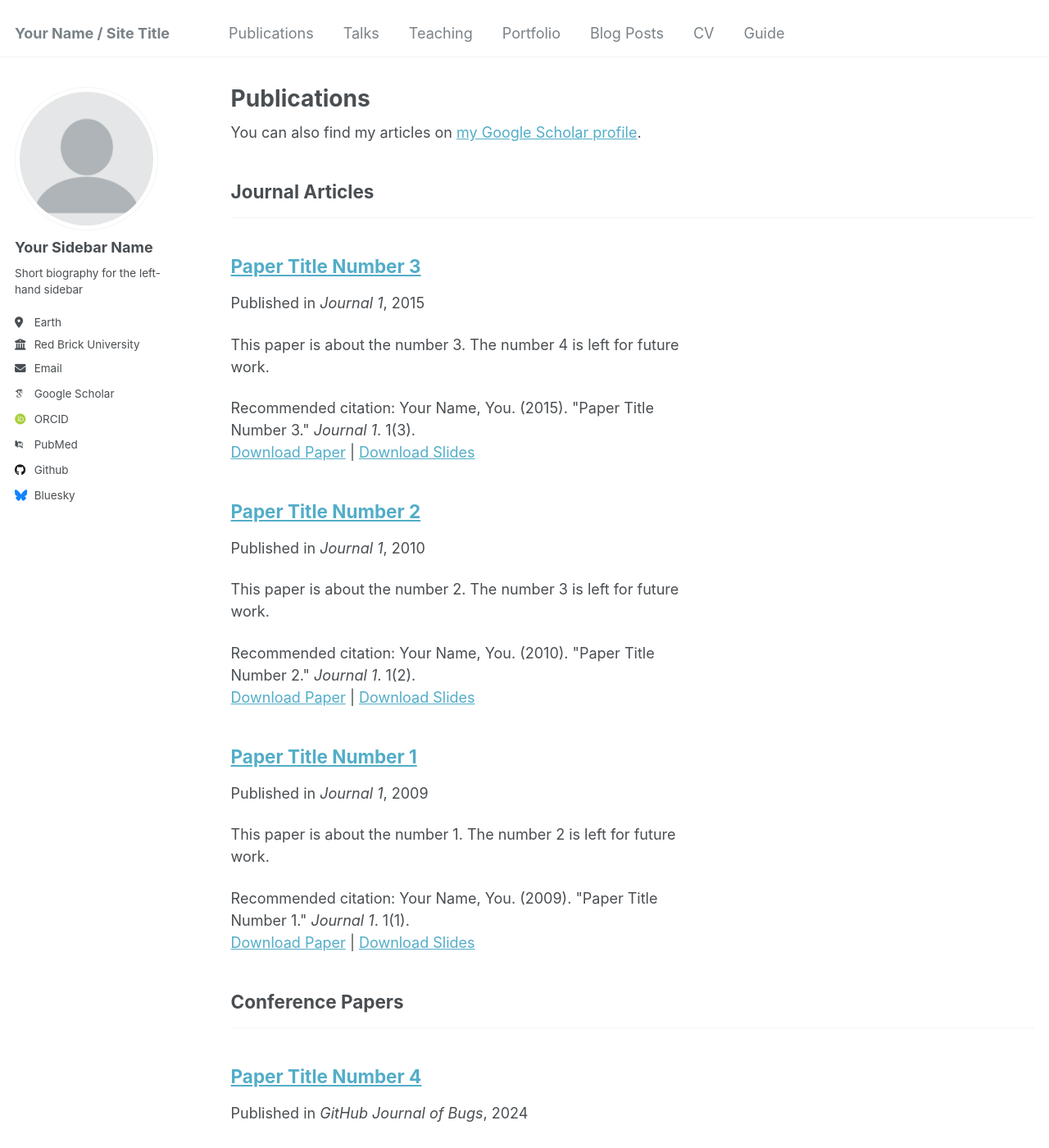
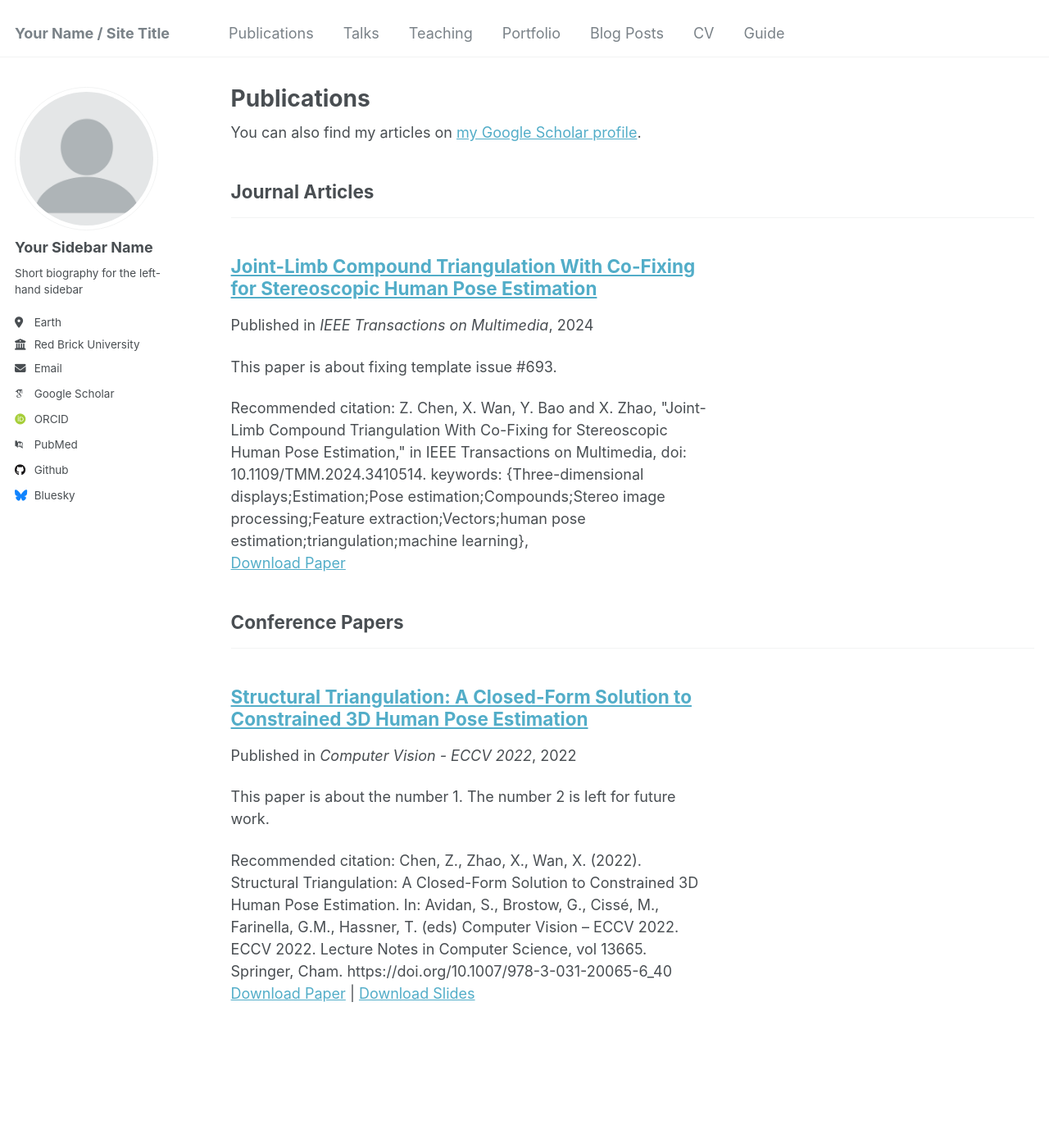
Before and after one commit to chzh9311/chzh9311.github.io, a Jekyll site: the page built from _pages/publications.html, in a window 1280 px wide and 1400 px high. Shown: the whole window at 82% size. Built offline with Jekyll 4.4.1, drawn with Linux system fonts in a browser that asks for light colours; some web fonts are replaced; some of the changed text lies outside the part shown.

Commit message:
docs: Updated publications.

```diff
--- a/_publications/2010-10-01-paper-title-number-2.md
+++ /dev/null
@@ -1,14 +0,0 @@
----
-title: "Paper Title Number 2"
-collection: publications
-category: manuscripts
-permalink: /publication/2010-10-01-paper-title-number-2
-excerpt: 'This paper is about the number 2. The number 3 is left for future work.'
-date: 2010-10-01
-venue: 'Journal 1'
-slidesurl: 'http://academicpages.github.io/files/slides2.pdf'
-paperurl: 'http://academicpages.github.io/files/paper2.pdf'
-citation: 'Your Name, You. (2010). &quot;Paper Title Number 2.&quot; <i>Journal 1</i>. 1(2).'
----
-
-The contents above will be part of a list of publications, if the user clicks the link for the publication than the contents of section will be rendered as a full page, allowing you to provide more information about the paper for the reader. When publications are displayed as a single page, the contents of the above "citation" field will automatically be included below this section in a smaller font.
--- a/_publications/2015-10-01-paper-title-number-3.md
+++ /dev/null
@@ -1,14 +0,0 @@
----
-title: "Paper Title Number 3"
-collection: publications
-category: manuscripts
-permalink: /publication/2015-10-01-paper-title-number-3
-excerpt: 'This paper is about the number 3. The number 4 is left for future work.'
-date: 2015-10-01
-venue: 'Journal 1'
-slidesurl: 'http://academicpages.github.io/files/slides3.pdf'
-paperurl: 'http://academicpages.github.io/files/paper3.pdf'
-citation: 'Your Name, You. (2015). &quot;Paper Title Number 3.&quot; <i>Journal 1</i>. 1(3).'
----
-
-The contents above will be part of a list of publications, if the user clicks the link for the publication than the contents of section will be rendered as a full page, allowing you to provide more information about the paper for the reader. When publications are displayed as a single page, the contents of the above "citation" field will automatically be included below this section in a smaller font.
--- a/_publications/2009-10-01-paper-title-number-1.md
+++ b/_publications/2022-structural-triangulation.md
@@ -1,14 +1,14 @@
 ---
-title: "Paper Title Number 1"
+title: "Structural Triangulation: A Closed-Form Solution to Constrained 3D Human Pose Estimation"
 collection: publications
-category: manuscripts
-permalink: /publication/2009-10-01-paper-title-number-1
+category: conferences
+permalink: /publication/2022-structral-triangulation
 excerpt: 'This paper is about the number 1. The number 2 is left for future work.'
-date: 2009-10-01
-venue: 'Journal 1'
+date: 2022-11-06
+venue: 'Computer Vision - ECCV 2022'
 slidesurl: 'http://academicpages.github.io/files/slides1.pdf'
 paperurl: 'http://academicpages.github.io/files/paper1.pdf'
-citation: 'Your Name, You. (2009). &quot;Paper Title Number 1.&quot; <i>Journal 1</i>. 1(1).'
+citation: 'Chen, Z., Zhao, X., Wan, X. (2022). Structural Triangulation: A Closed-Form Solution to Constrained 3D Human Pose Estimation. In: Avidan, S., Brostow, G., Cissé, M., Farinella, G.M., Hassner, T. (eds) Computer Vision – ECCV 2022. ECCV 2022. Lecture Notes in Computer Science, vol 13665. Springer, Cham. https://doi.org/10.1007/978-3-031-20065-6_40'
 ---
 
 The contents above will be part of a list of publications, if the user clicks the link for the publication than the contents of section will be rendered as a full page, allowing you to provide more information about the paper for the reader. When publications are displayed as a single page, the contents of the above "citation" field will automatically be included below this section in a smaller font.
--- a/_publications/2024-02-17-paper-title-number-4.md
+++ b/_publications/2024-02-17-paper-title-number-4.md
@@ -1,13 +1,13 @@
 ---
-title: "Paper Title Number 4"
+title: "Joint-Limb Compound Triangulation With Co-Fixing for Stereoscopic Human Pose Estimation"
 collection: publications
-category: conferences
-permalink: /publication/2024-02-17-paper-title-number-4
+category: manuscripts
+permalink: /publication/2024-CTCF
 excerpt: 'This paper is about fixing template issue #693.'
-date: 2024-02-17
-venue: 'GitHub Journal of Bugs'
-paperurl: 'http://academicpages.github.io/files/paper3.pdf'
-citation: 'Your Name, You. (2024). &quot;Paper Title Number 3.&quot; <i>GitHub Journal of Bugs</i>. 1(3).'
+date: 2024-06-06
+venue: 'IEEE Transactions on Multimedia'
+paperurl: 'http://chzh9311.github.io/files/paper3.pdf'
+citation: 'Z. Chen, X. Wan, Y. Bao and X. Zhao, "Joint-Limb Compound Triangulation With Co-Fixing for Stereoscopic Human Pose Estimation," in IEEE Transactions on Multimedia, doi: 10.1109/TMM.2024.3410514. keywords: {Three-dimensional displays;Estimation;Pose estimation;Compounds;Stereo image processing;Feature extraction;Vectors;human pose estimation;triangulation;machine learning},'
 ---
 
 The contents above will be part of a list of publications, if the user clicks the link for the publication than the contents of section will be rendered as a full page, allowing you to provide more information about the paper for the reader. When publications are displayed as a single page, the contents of the above "citation" field will automatically be included below this section in a smaller font.
```
